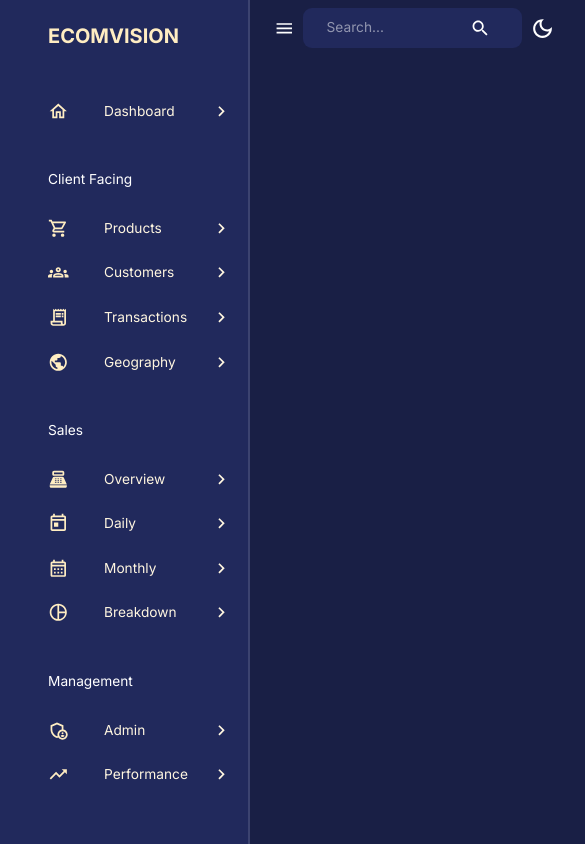
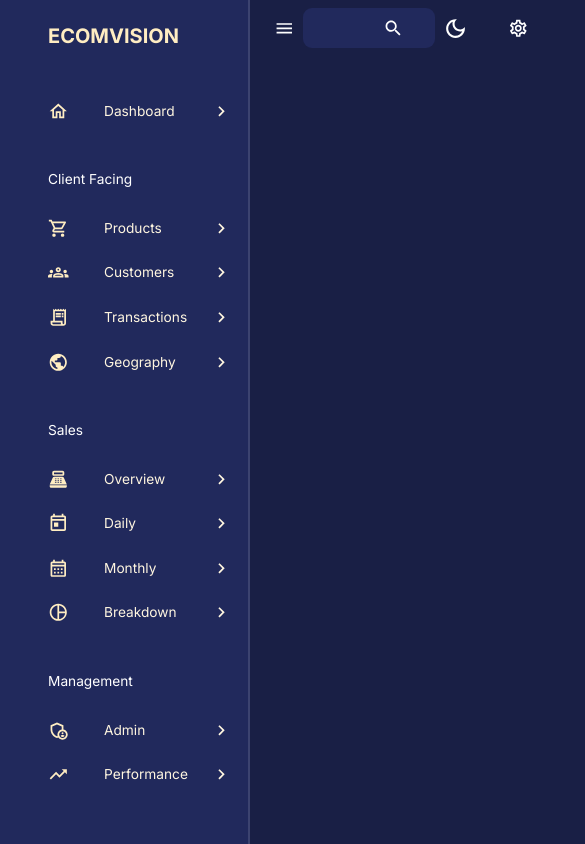
Before and after one commit to seaboyz/admin-dashboard, a React (Create React App) app in the folder client/: page /dashboard in a window 390 px wide. Shown: the top 844 px of the page, 585 px wide, since content can reach past the window. Built offline with nearby package versions, Linux system fonts and the light colour scheme.

Commit message:
Add flexGrow={1} to make Navbar responsive when toggle side bar

```diff
--- a/client/src/components/NavBar.js
+++ b/client/src/components/NavBar.js
@@ -9,6 +9,8 @@ const NavBar = ({ isSidebarOpen, setSidebarOpen }) => {
 	const dispatch = useDispatch();
 
 	return (
+
+		<Box flexGrow={1}>
 
 			<AppBar
 				sx={{
@@ -55,6 +57,7 @@ const NavBar = ({ isSidebarOpen, setSidebarOpen }) => {
 
 				</Toolbar>
 			</AppBar >
+		</Box>
 	);
 };
 
```
Lines whose indentation alone changed are shown as unchanged.
